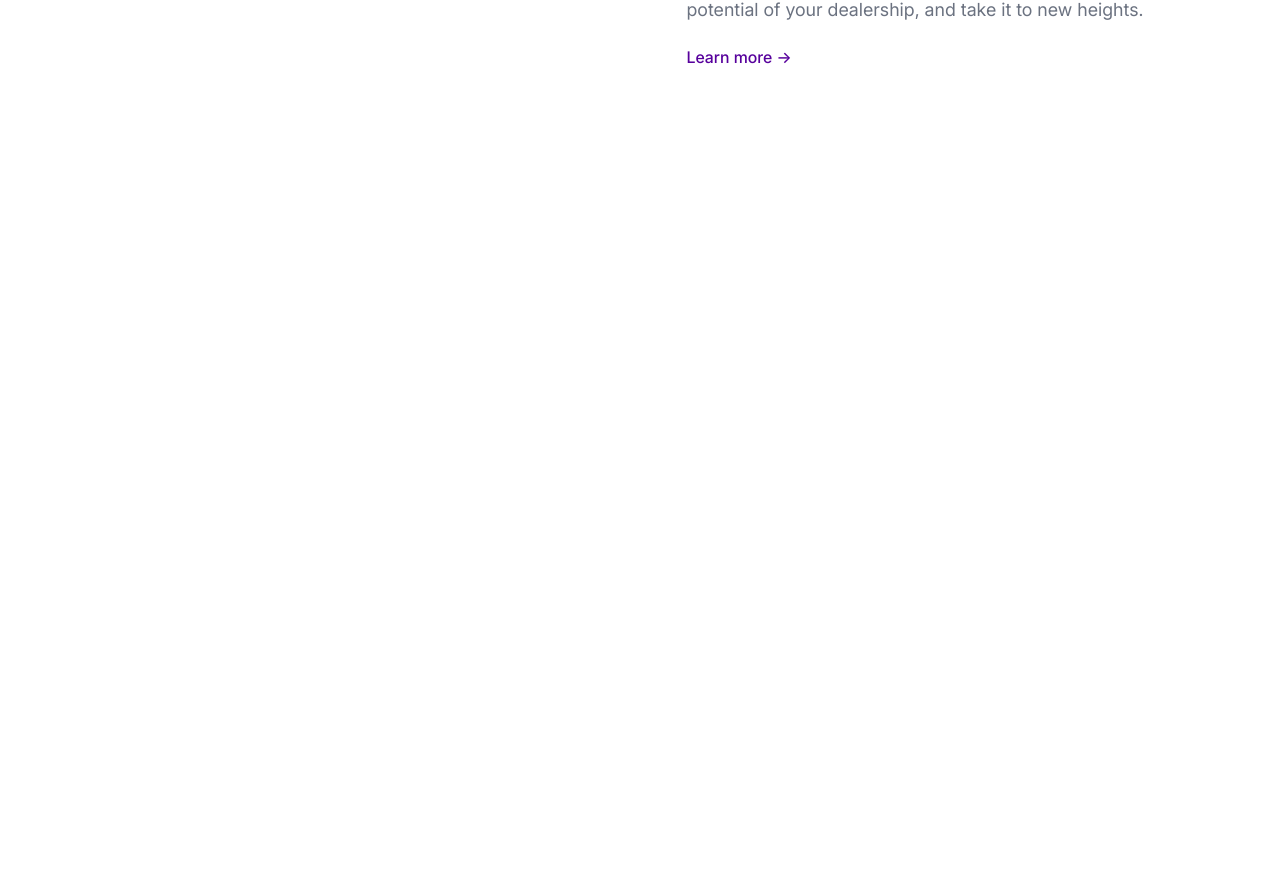
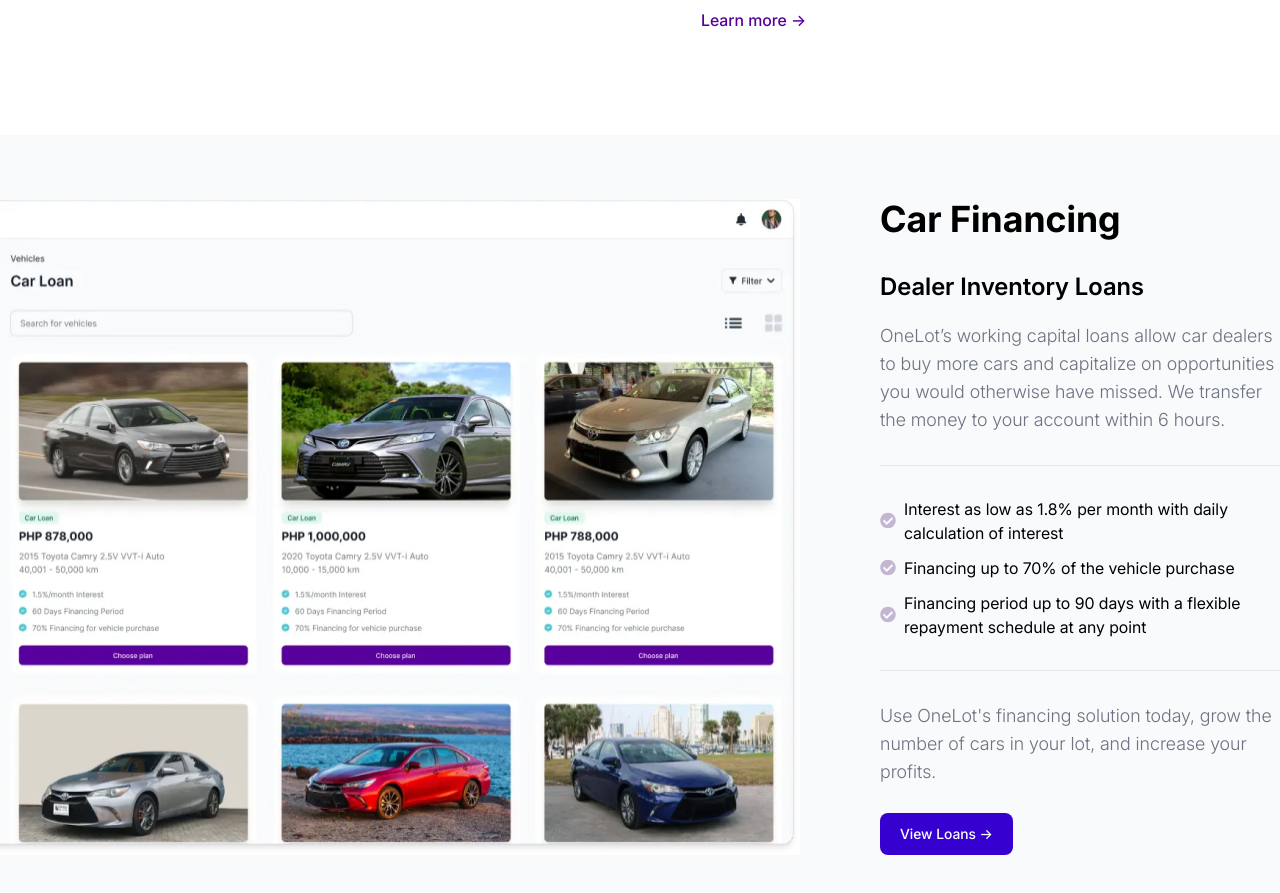
Before and after one commit to Tausif4171/onelot-assignment, a Next.js app: page / in a window 1280 px wide. Shown: the part 1887-2780 px from the top of the page. Before the commit the page ends 2059 px from the top, so only its background shows below. Built offline with nearby package versions, Linux system fonts and the light colour scheme.

Commit message:
CarFinancing component ✅

```diff
--- a/app/components/BusinessGrowth.tsx
+++ b/app/components/BusinessGrowth.tsx
@@ -62,10 +62,10 @@
   ];
 
   return (
-    <div className=" flex justify-center pt-[66px] md:pt-[103px] pb-[67px] px-4 md:px-24 border-t border-[#E5E7EB]">
-      <div className="grid md:grid-cols-2 gap-[27px] max-w-[1440px]">
+    <div className=" flex justify-center pt-[66px] pb-[67px] px-4 md:px-24 border-t border-[#E5E7EB]">
+      <div className="grid md:grid-cols-2 gap-[27px] md:gap-14 max-w-[1440px]">
         <div>
-          <div className="mb-[19px] md:mb-[41px]">
+          <div className="mb-[19px] md:mb-[41px] md:mt-9">
             <Heading
               text="Everything You Need to Grow Your Business"
               size="md"
--- a/app/components/CarFinancing.tsx
+++ b/app/components/CarFinancing.tsx
@@ -1,5 +1,67 @@
+import Image from "next/image";
 import React from "react";
+import carFinancing from "../assets/CarFinancing/carFinancing.jpg";
+import rightTick from "../assets/CarFinancing/rightTick.svg";
+import { Heading } from "./common/Heading";
+import { Description } from "./common/Description";
+import { Button } from "./common/Button";
 
 export const CarFinancing = () => {
-  return <div>CarFinancing</div>;
+  return (
+    <div className="flex md:flex-row flex-col-reverse gap-x-20 gap-y-4 max-w-[1440px] py-8 md:py-16 px-4 md:px-0">
+      <Image
+        // className=" w-[214px] h-[175px] md:w-[800px] md:h-[652px]"
+        className=" flex-shrink-0"
+        alt="carFinancing"
+        src={carFinancing}
+      />
+      <div className=" ">
+        <div className=" mb-8">
+          <Heading text="Car Financing" size="md" />
+        </div>
+        <h3 className=" font-semibold text-lg md:text-2xl mb-[17px] md:mb-[19px]">
+          Dealer Inventory Loans
+        </h3>
+        <div className=" mb-[29px] md:mb-[31px]">
+          <Description
+            text="OneLot’s working capital loans allow car dealers to buy
+more cars and capitalize on opportunities you would
+otherwise have missed. We transfer the money to your
+account within 6 hours."
+            size="md"
+          />
+        </div>
+        <div className=" border-t border-b border-[#E5E7EB] py-[29px] md:py-[31px] mb-[29px] md:mb-[31px]">
+          <div className="flex gap-x-2 mb-[11px] last:mb-0">
+            <Image alt="rightTick" src={rightTick} />
+            <p>
+              Interest as low as 1.8% per month with daily calculation of
+              interest
+            </p>
+          </div>
+          <div className="flex gap-x-2 mb-[11px] last:mb-0">
+            <Image alt="rightTick" src={rightTick} />
+            <p>Financing up to 70% of the vehicle purchase</p>
+          </div>
+          <div className="flex gap-x-2 mb-[11px] last:mb-0">
+            <Image alt="rightTick" src={rightTick} />
+            <p>
+              Financing period up to 90 days with a flexible repayment schedule
+              at any point
+            </p>
+          </div>
+        </div>
+
+        <div className=" mb-[37px] md:mb-[27px]">
+          <Description
+            text="Use OneLot's financing solution today, grow the number
+of cars in your lot, and increase your profits."
+            size="md"
+          />
+        </div>
+
+        <Button text="View Loans ->" />
+      </div>
+    </div>
+  );
 };
--- a/app/components/common/Description.tsx
+++ b/app/components/common/Description.tsx
@@ -12,7 +12,7 @@
   const getSizeClasses = (size: string) => {
     switch (size) {
       case "xs":
-        return "text-xs";
+        return "text-sm";
       case "sm":
         return "text-base";
       case "md":
--- a/app/page.tsx
+++ b/app/page.tsx
@@ -1,4 +1,5 @@
 import { BusinessGrowth } from "./components/BusinessGrowth";
+import { CarFinancing } from "./components/CarFinancing";
 import { Header } from "./components/Header";
 import { Hero } from "./components/Hero";
 
@@ -8,6 +9,9 @@
       <Header />
       <Hero />
       <BusinessGrowth />
+      <div className="bg-[#F9FAFB]">
+        <CarFinancing />
+      </div>
     </div>
   );
 }
```
Also changed, not shown: app/assets/CarFinancing/carFinancing.jpg (added), app/assets/CarFinancing/rightTick.svg (added).
